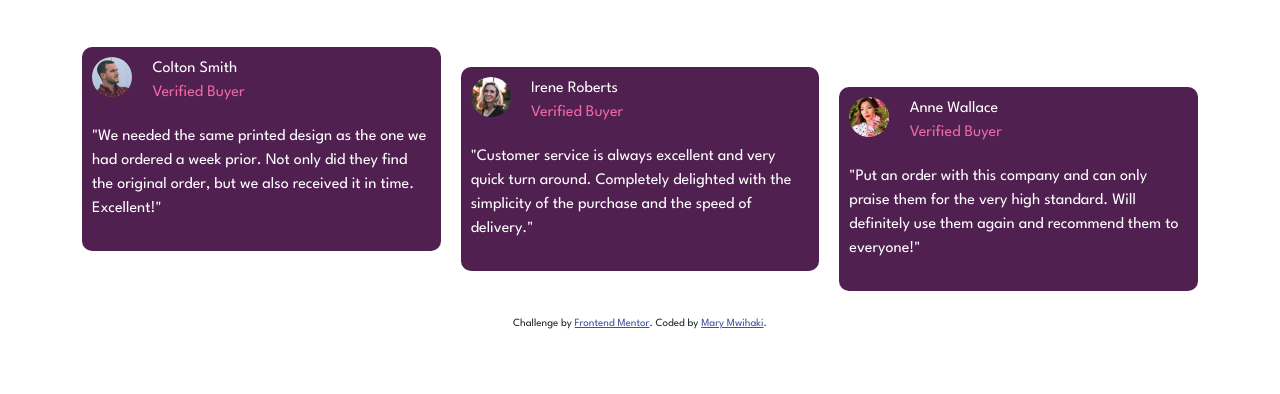
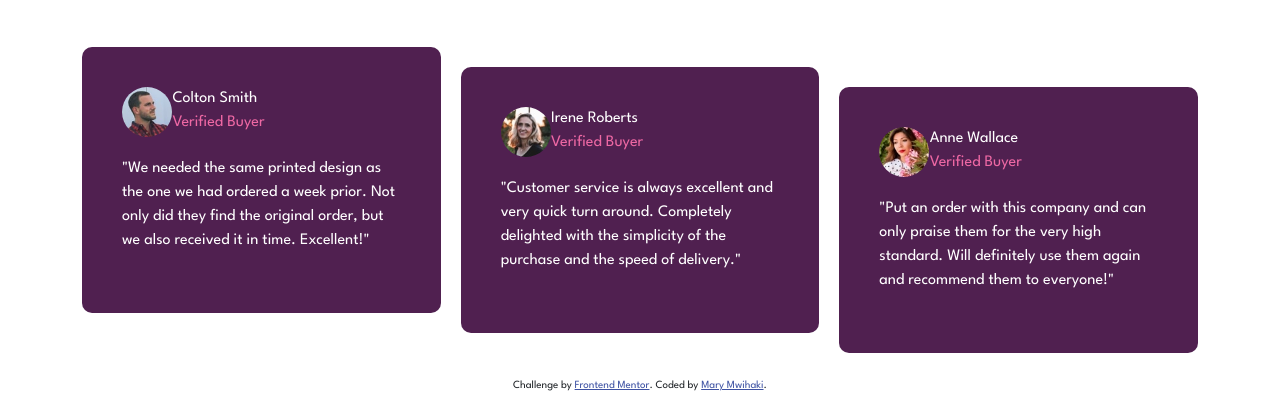
Before and after one commit to mmwihaki/social-proof-section, a website: page index.html in a window 1280 px wide. Shown: the part 443-837 px from the top of the page. Before the commit the page ends 800 px from the top, so only its background shows below. Drawn offline with nearby package versions, Linux system fonts and the light colour scheme.

Commit message:
add background top desktop

```diff
--- a/style.css
+++ b/style.css
@@ -9,6 +9,8 @@ body{
     font-size: 15px;
     padding-top: 200px;
     height: max-content;
+    background-image: url(/images/bg-pattern-top-desktop.svg);
+    background-repeat: no-repeat;
 }
 
 .attribution {
@@ -31,7 +33,7 @@ body{
 .testimonial-box{
     background-color: hsl(300, 43%, 22%);
     color: white;
-    padding: 10px;
+    padding: 40px;
     border-radius: 10px;
 
 }
@@ -58,7 +60,7 @@ body{
 
 img{
     border-radius: 50%;
-    height: 40px;
+    height: 50px;
 }
 
 .speech{
```
